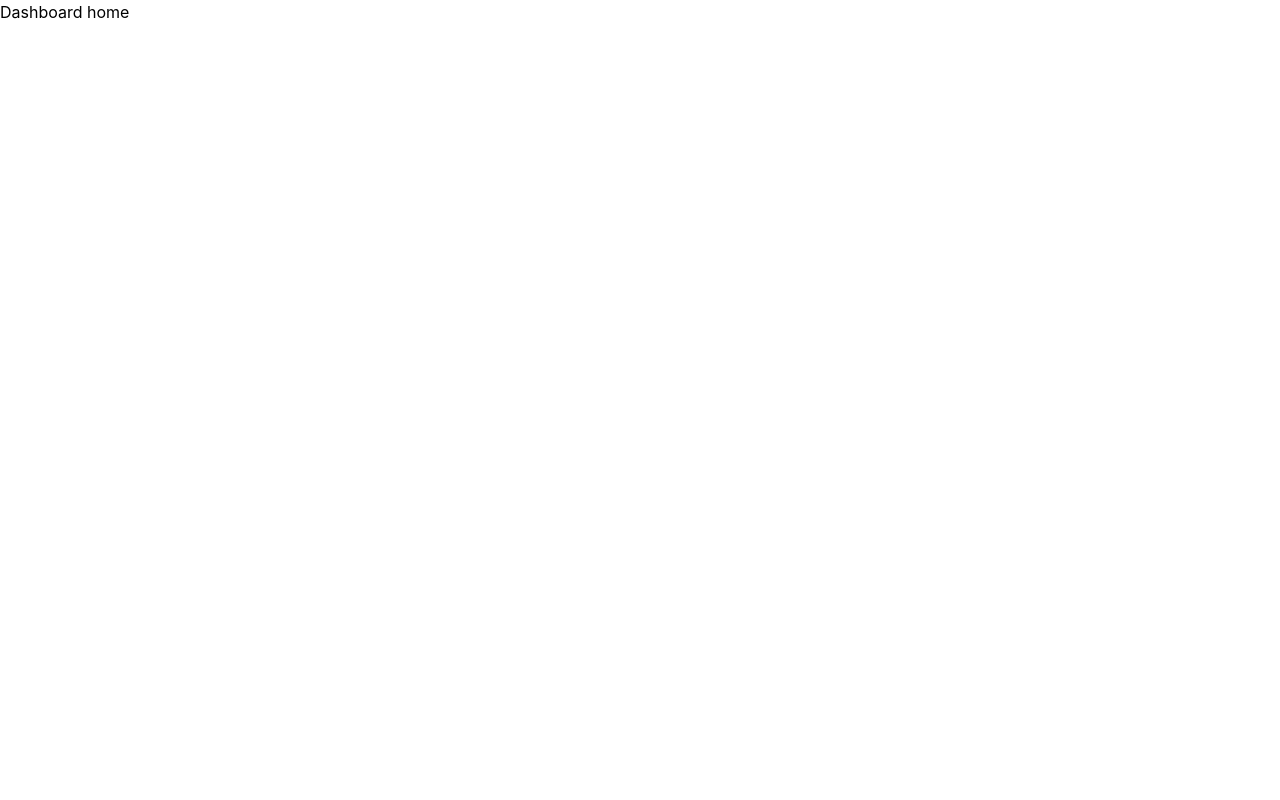
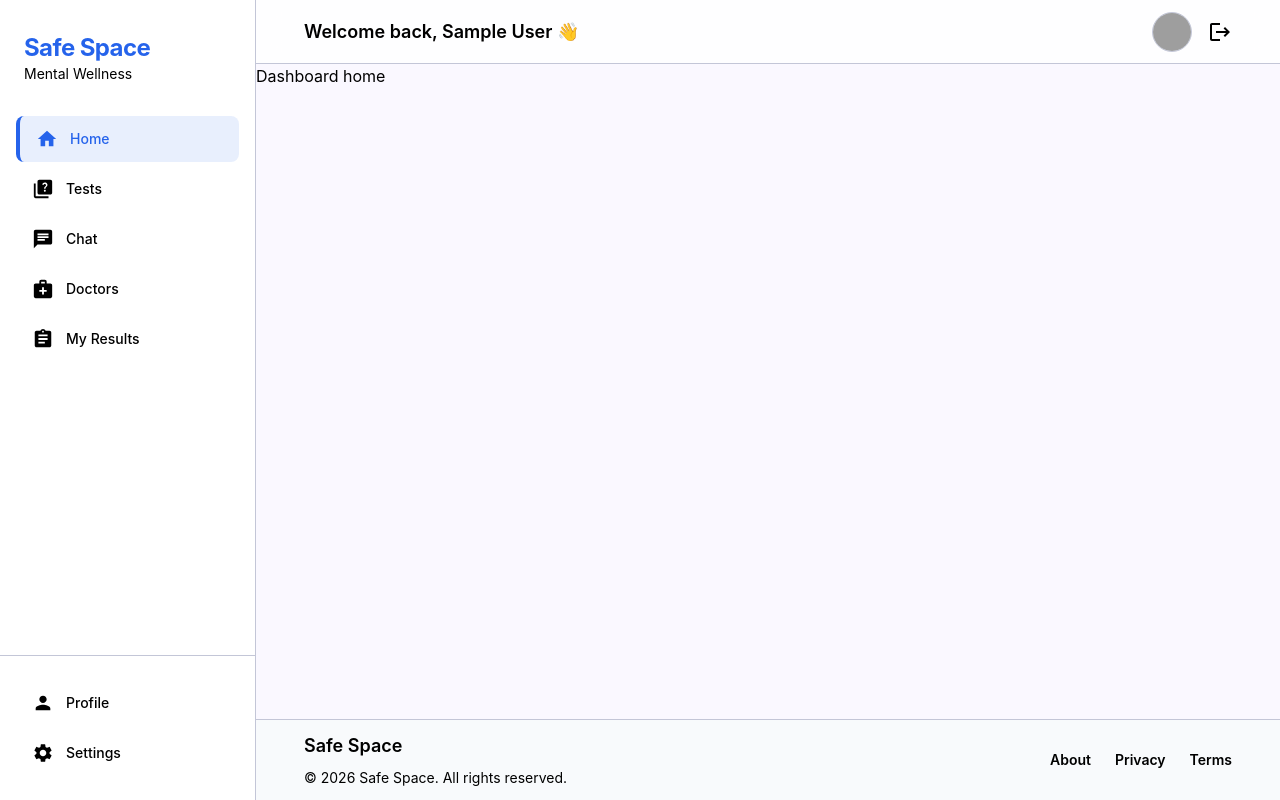
Before and after one commit to M0staafaAhmed/mental-health, a React (Vite) app: page /dashboard in a window 1280 px wide. Built offline with nearby package versions, Linux system fonts and the light colour scheme; sample sign-in values are in the browser's storage; grey boxes are pictures that could not be loaded.

Commit message:
create dashboard layout

```diff
--- a/src/components/Dashboard/Dashboard.tsx
+++ b/src/components/Dashboard/Dashboard.tsx
@@ -1,9 +1,200 @@
-import { Outlet } from 'react-router-dom'
+import { Link, NavLink, Outlet } from 'react-router-dom'
+// استيراد الأيقونات من مكتبة react-icons (حزمة Material Design)
+import {
+  MdHome,
+  MdQuiz,
+  MdChat,
+  MdMedicalServices,
+  MdAssignment,
+  MdPerson,
+  MdSettings,
+  MdLogout,
+} from 'react-icons/md';
+import type { RootState } from '../../redux/store';
+import { useDispatch, useSelector } from 'react-redux';
+import { clearUserInfo } from '../../redux/slices/userInfoSlice';
 
+// dashboardlayout
 export default function Dashboard() {
+  const userName = useSelector((state: RootState) => state.userInfo.user.name);
+  const dispatch = useDispatch(); // استرجاع اسم المستخدم من الـ Redux store
+
+
   return (
     <>
-        <Outlet/>
+      <div className="min-h-screen bg-surface text-on-surface">
+
+        {/* --- Sidebar Navigation (Desktop) --- */}
+        <aside className="fixed left-0 top-0 h-full w-64 hidden md:flex flex-col bg-white border-r border-outline-variant z-40">
+          <div className="px-6 py-8">
+            <h1 className="text-primary text-2xl font-bold tracking-tight">Safe Space</h1>
+            <p className="text-on-surface-variant text-sm">Mental Wellness</p>
+          </div>
+
+          <SidebarNavigation />
+
+          {/* روابط الـ Profile والـ Settings تحت */}
+          <div className="px-4 py-6 border-t border-outline-variant space-y-1">
+            <NavLink
+              to="profile"
+              className={({ isActive }) => `flex items-center gap-3 px-4 py-3 rounded-lg transition-all duration-200 active:scale-95 group
+            ${isActive ? 'bg-primary/10 text-primary font-bold border-l-4 border-primary' : 'text-on-surface-variant hover:bg-slate-50'}`}
+            // className={`flex items-center gap-3 px-4 py-3 rounded-lg transition-all duration-200 active:scale-95 group ${activeTab === 'profile' ? 'bg-primary/10 text-primary font-bold border-l-4 border-primary' : 'text-on-surface-variant hover:bg-slate-50'}`}
+            >
+              <MdPerson size={22} className="group-hover:text-primary transition-colors" />
+              <span className="text-sm font-medium">Profile</span>
+            </NavLink>
+            <NavLink
+              to="settings"
+              className={({ isActive }) => `flex items-center gap-3 px-4 py-3 rounded-lg transition-all duration-200 active:scale-95 group ${isActive ? 'bg-primary/10 text-primary font-bold border-l-4 border-primary' : 'text-on-surface-variant hover:bg-slate-50'}`}
+            // className={`flex items-center gap-3 px-4 py-3 rounded-lg transition-all duration-200 active:scale-95 group ${activeTab === 'settings' ? 'bg-primary/10 text-primary font-bold border-l-4 border-primary' : 'text-on-surface-variant hover:bg-slate-50'}`}
+            >
+              <MdSettings size={22} className="group-hover:text-primary transition-colors" />
+              <span className="text-sm font-medium">Settings</span>
+            </NavLink>
+          </div>
+        </aside>
+
+        {/* --- Main Content Area --- */}
+        <div className="md:ml-64 flex flex-col min-h-screen">
+
+          {/* Top Navigation Bar */}
+          <header className="sticky top-0 z-30 bg-white/80 backdrop-blur-md h-16 border-b border-outline-variant flex items-center justify-between px-6 md:px-12 w-full">
+            <div className="flex items-center gap-3">
+              <h2 className="text-2xl font-bold text-primary md:hidden">Safe Space</h2>
+              <div className="hidden md:block">
+                <span className="text-lg text-on-surface font-semibold">Welcome back, {userName} 👋</span>
+              </div>
+            </div>
+
+            <div className="flex items-center gap-4">
+              <div className="w-10 h-10 rounded-full bg-primary/10 flex items-center justify-center overflow-hidden border border-outline-variant">
+                <img
+                  alt="User Profile"
+                  className="w-full h-full object-cover"
+                  src="https://lh3.googleusercontent.com/aida-public/AB6AXuCWddl1TLgQK2OsbQTKb3WdkFg_Ya0S1wXhkfLOCvlGmPjnxcijMr93DcQOR6zl3_HcJmV_eIN9IAt-k-ABY3LHNbc_ddLdf_fWbSbZaxCdRThvuneNv1JpqBwlFIKF9AcWJOIe27DF6kELm2ysnK5pzkO2GWZXvZZzXu4584vUSs1UUwP6P3_0eh4Ok-z1lw_wZSJH5gySSNgJdly2GOjcJn5h0v7b5A2PJbLLT9T3WQIxw26GKxRk3E9ye44eqPLrNNp1KB58v4l2"
+                />
+              </div>
+              <button className="text-on-surface-variant hover:text-primary transition-colors cursor-pointer" title="logout" onClick={() => dispatch(clearUserInfo())}>
+                <MdLogout size={24} />
+              </button>
+            </div>
+          </header>
+
+          {/* Page Canvas */}
+          <Outlet />
+
+          {/* Footer Shell */}
+          <footer className="mt-auto bg-slate-50 py-3 border-t border-outline-variant">
+            <div className="max-w-7xl mx-auto px-6 md:px-12 flex flex-col md:flex-row justify-between items-center gap-6">
+              <div className="flex flex-col items-center md:items-start gap-2">
+                <h5 className="text-lg font-semibold text-on-surface">Safe Space</h5>
+                <p className="text-sm text-on-surface-variant">© 2026 Safe Space. All rights reserved.</p>
+              </div>
+              <div className="flex gap-6 text-sm text-on-surface-variant">
+                <Link className="hover:text-primary transition-colors font-semibold text-sm" to="/about">
+                  About
+                </Link>
+                <Link className="hover:text-primary transition-colors font-semibold text-sm" to="/privacy">
+                  Privacy
+                </Link>
+                <Link className="hover:text-primary transition-colors font-semibold text-sm" to="/terms">
+                  Terms
+                </Link>
+              </div>
+            </div>
+          </footer>
+        </div>
+
+        {/* --- Mobile Navigation Bar (Bottom) --- */}
+        <nav className="fixed bottom-4 left-4 right-4 rounded-4xl bg-white border border-outline-variant flex items-center justify-between overflow-hidden md:hidden z-50">
+          <NavLink
+            to="/dashboard"
+            end
+            className={({ isActive }) => `flex flex-col items-center gap-1 flex-1 py-2 ${isActive ? 'text-primary bg-primary/10' : 'text-on-surface-variant'}`}
+          >
+            <MdHome size={22} />
+            <span className="text-[10px] font-bold">Home</span>
+          </NavLink>
+          <NavLink
+            to="tests"
+            className={({ isActive }) => `flex flex-col items-center gap-1 flex-1 py-2 ${isActive ? 'text-primary bg-primary/10' : 'text-on-surface-variant'}`}
+          >
+            <MdQuiz size={22} />
+            <span className="text-[10px] font-bold">Tests</span>
+          </NavLink>
+          <NavLink
+            to="chat"
+            className={({ isActive }) => `flex flex-col items-center gap-1 flex-1 py-2 ${isActive ? 'text-primary bg-primary/10' : 'text-on-surface-variant'}`}
+          >
+            <MdChat size={22} />
+            <span className="text-[10px] font-bold">Chat</span>
+          </NavLink>
+          <NavLink
+            to="doctors"
+            className={({ isActive }) => `flex flex-col items-center gap-1 flex-1 py-2 ${isActive ? 'text-primary bg-primary/10' : 'text-on-surface-variant'}`}
+          >
+            <MdMedicalServices size={22} />
+            <span className="text-[10px] font-bold">Doctors</span>
+          </NavLink>
+          <NavLink
+            to="results"
+            className={({ isActive }) => `flex flex-col items-center gap-1 flex-1 py-2 ${isActive ? 'text-primary bg-primary/10' : 'text-on-surface-variant'}`}
+          >
+            <MdAssignment size={22} />
+            <span className="text-[10px] font-bold">My Results</span>
+          </NavLink>
+        </nav>
+
+      </div>
     </>
   )
 }
+
+
+
+function SidebarNavigation() {
+  // 1. تجميع بيانات اللينكات كلها في مكان واحد نظيف
+  const navLinks = [
+    { to: "/dashboard", label: "Home", icon: MdHome, end: true },
+    { to: "tests", label: "Tests", icon: MdQuiz },
+    { to: "chat", label: "Chat", icon: MdChat },
+    { to: "doctors", label: "Doctors", icon: MdMedicalServices },
+    { to: "results", label: "My Results", icon: MdAssignment },
+  ];
+
+  return (
+    <nav className="flex-1 px-4 space-y-1">
+      {/* 2. رندر اللينكات كلها بلفة واحدة ذكية */}
+      {navLinks.map((link, index) => {
+        const IconComponent = link.icon;
+
+        return (
+          <NavLink
+            key={index}
+            to={link.to}
+            end={link.end} // لتحديد إذا كان اللينك يحتاج أن يكون "end" أم لا
+            // لتحديد كلاسات الكونتينر بناءً على حالة النشاط
+            className={({ isActive }) =>
+              `flex items-center gap-3 px-4 py-3 rounded-lg transition-all duration-200 active:scale-95 group ${isActive
+                ? 'bg-primary/10 text-primary font-bold border-l-4 border-primary'
+                : 'text-on-surface-variant hover:bg-slate-50'
+              }`
+            }
+          >
+            {({ isActive }) => (
+              <>
+                {/* لتغيير لون الأيقونة بناءً على حالة النشاط */}
+                <IconComponent
+                  size={22}
+                  className={isActive ? 'text-primary' : 'group-hover:text-primary transition-colors'}
+                />
+                <span className="text-sm font-medium">{link.label}</span>
+              </>
+            )}
+          </NavLink>
+        );
+      })}
+    </nav>
+  );
+}
--- a/src/redux/slices/userInfoSlice.ts
+++ b/src/redux/slices/userInfoSlice.ts
@@ -1,4 +1,5 @@
 import { createSlice } from "@reduxjs/toolkit";
+import { toast } from "react-toastify";
 
 export interface UserInfoState {
     token: string;
@@ -37,6 +38,7 @@ export const userInfoSlice = createSlice({
             state.token = '';
             state.user = { id: 0, name: '' };
             localStorage.removeItem('userInfo');
+            toast.success("Logged out successfully!");
         },
         test: (state) => {
             console.log("Current User Info:", state);
```
